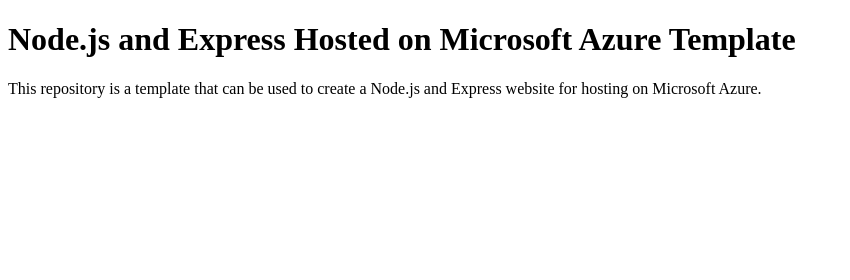
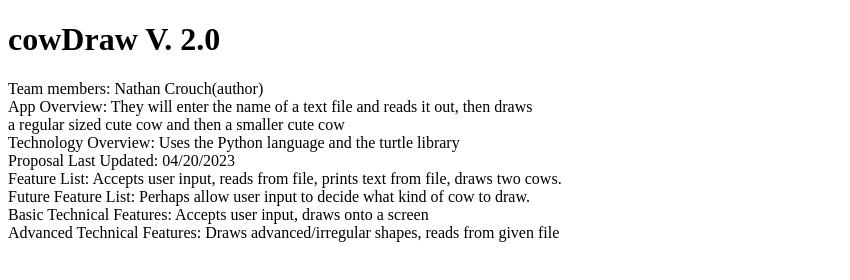
Before and after one commit to SkullKing369/finalProjectProposal_NC, a website: page client/index.html in a window 1280 px wide. Shown: the whole page, without its empty margins (0-850 px from the left). Drawn offline with Linux system fonts and the light colour scheme.

Commit message:
Update index.html

```diff
--- a/client/index.html
+++ b/client/index.html
@@ -1,11 +1,19 @@
 <!DOCTYPE html>
 <html>
 <head>
-	<title>Node.js on Azure Template</title>
+	<title>FinalProjectProposal</title>
 </head>
 <body>
-	<h1>Node.js and Express Hosted on Microsoft Azure Template</h1>
-	<p>This repository is a template that can be used to create a Node.js and Express website for hosting on Microsoft
-	Azure.</p>
+	<h1>cowDraw V. 2.0</h1>
+	<p>Team members: Nathan Crouch(author)
+	<br>App Overview: They will enter the name of a text file and reads it out, then draws
+	<br> a regular sized cute cow and then a smaller cute cow
+	<br>Technology Overview: Uses the Python language and the turtle library
+	<br>Proposal Last Updated: 04/20/2023
+	<br>Feature List: Accepts user input, reads from file, prints text from file, draws two cows.
+	<br>Future Feature List: Perhaps allow user input to decide what kind of cow to draw.
+	<br>Basic Technical Features: Accepts user input, draws onto a screen
+	<br>Advanced Technical Features: Draws advanced/irregular shapes, reads from given file
+	</p>
 </body>
 </html>
```
